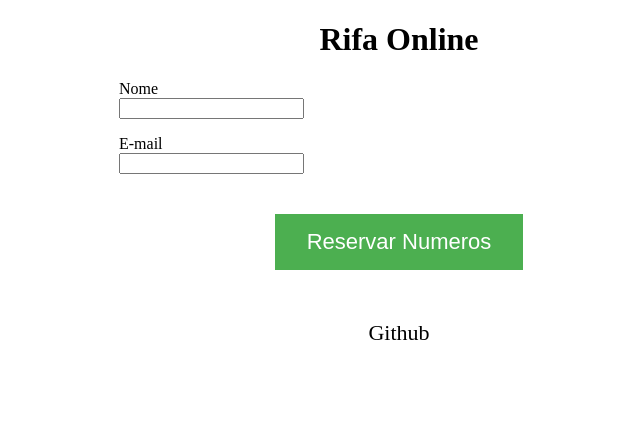
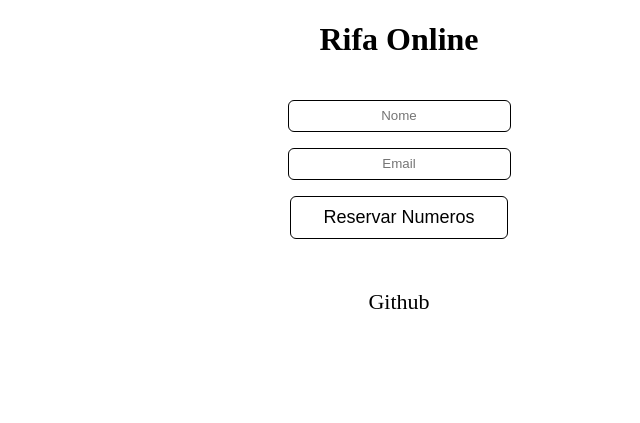
Before and after one commit to jorge-lba/rifa, a website: page public/index.html in a window 1280 px wide. Shown: the whole page, without its empty margins (241-881 px from the left). Drawn offline with Linux system fonts and the light colour scheme; no server answers.

Commit message:
Ajustes no estilo do formulario

```diff
--- a/public/index.css
+++ b/public/index.css
@@ -22,10 +22,10 @@ body{
 
     margin: 20px 30px;
 }
-p {
+/* p {
     text-align: left;
     margin-left: 60px;
-}
+} */
 
 section div {
     content: "";
@@ -39,18 +39,31 @@ section div {
 
     border: 1px solid;
     border-radius: 6px;
+
+    /* font-size: large; */
+    font-weight: 700;
 }
+
 
 section label {
     padding: 30% 0%;
     user-select: none;
+    width: 50px;
 }
 
+div .open :hover {
+    background-color: #D0D0D0;
+    border: 1px  ;
+    border-radius: 6px;
+    border-color: none;
+}
 .selected{
     background-color: indianred;
+    color: white;
 }
 .reserved{
     background-color: indigo;
+    color: white;
 }
 
 .numbers-checkbox{
@@ -61,16 +74,36 @@ section label {
     left: -999999px;
 }
 
+#name_user, #email_user {
+    height: 28px;
+    width: 217px;
+    border: 1px solid ;
+    border-radius: 6px;
+}
+
+::placeholder {
+    text-align: center;
+  }
+
 #send-numbers {
-    background-color: #4CAF50; /* Green */
-    border: none;
-    color: white;
-    padding: 15px 32px;
+    border: 1px solid;
+    border-color: black;
+    border-radius: 6px;
+    background-color: #FFF;
+    padding: 10px 32px;
     text-align: center;
     text-decoration: none;
     display: inline-block;
-    font-size: 22px;
+    font-size: 18px;
+    transition-duration: 0.2s;
 }
+
+#send-numbers:hover {
+    background-color: #00cc44;
+    color: white;
+}
+
+button:focus {outline:0;}
 
 footer {
     margin-top: 50px;
--- a/public/index.html
+++ b/public/index.html
@@ -12,18 +12,17 @@
     </header>
     <div class="content">
         <form action="" method="post">
-            <p>
-                <label for="name">Nome</label></br>
-                <input type="text" name="" id="name_user">
-            </p>
-            <p>
-                <label for="email">E-mail</label></br>
-                <input type="email" name="" id="email_user">
-            </p>
 
             <section id="numbers">
             </section>
-
+            <p>
+                <!-- <label for="name">Nome</label></br> -->
+                <input type="text" name="" id="name_user" placeholder="Nome">
+            </p>
+            <p>
+                <!-- <label for="email">E-mail</label></br> -->
+                <input type="email" name="" id="email_user" placeholder="Email">
+            </p>
             <button id="send-numbers">Reservar Numeros</button>
 
         </form>
```
